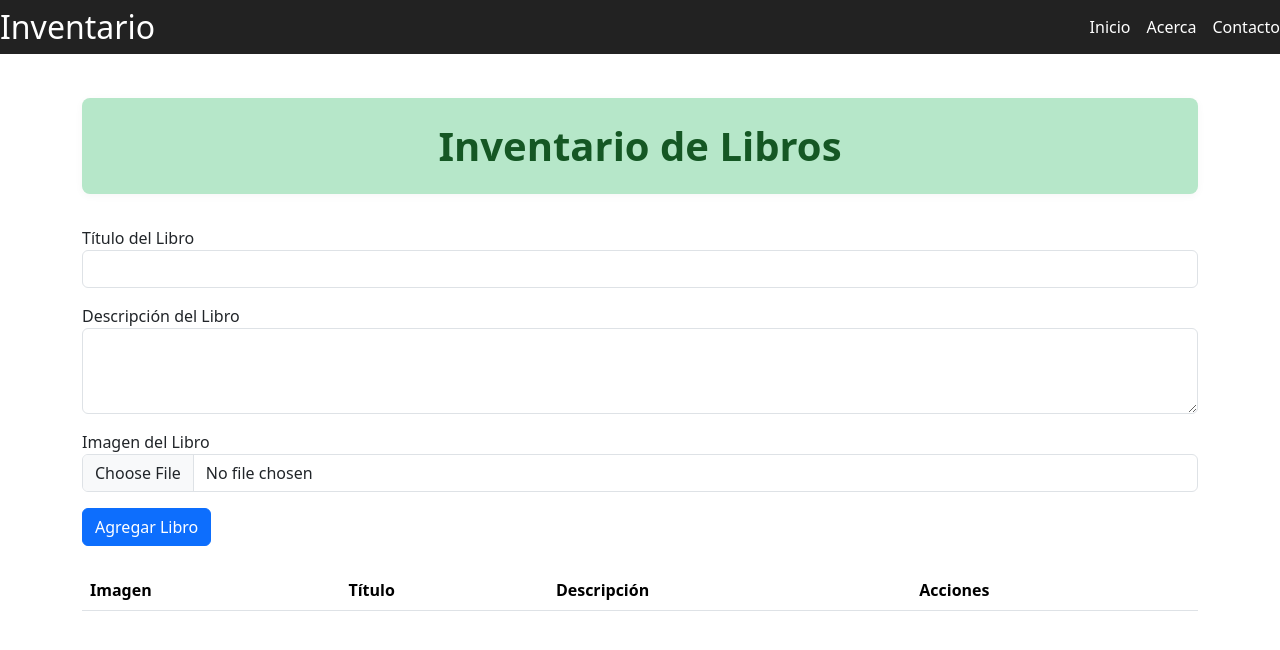
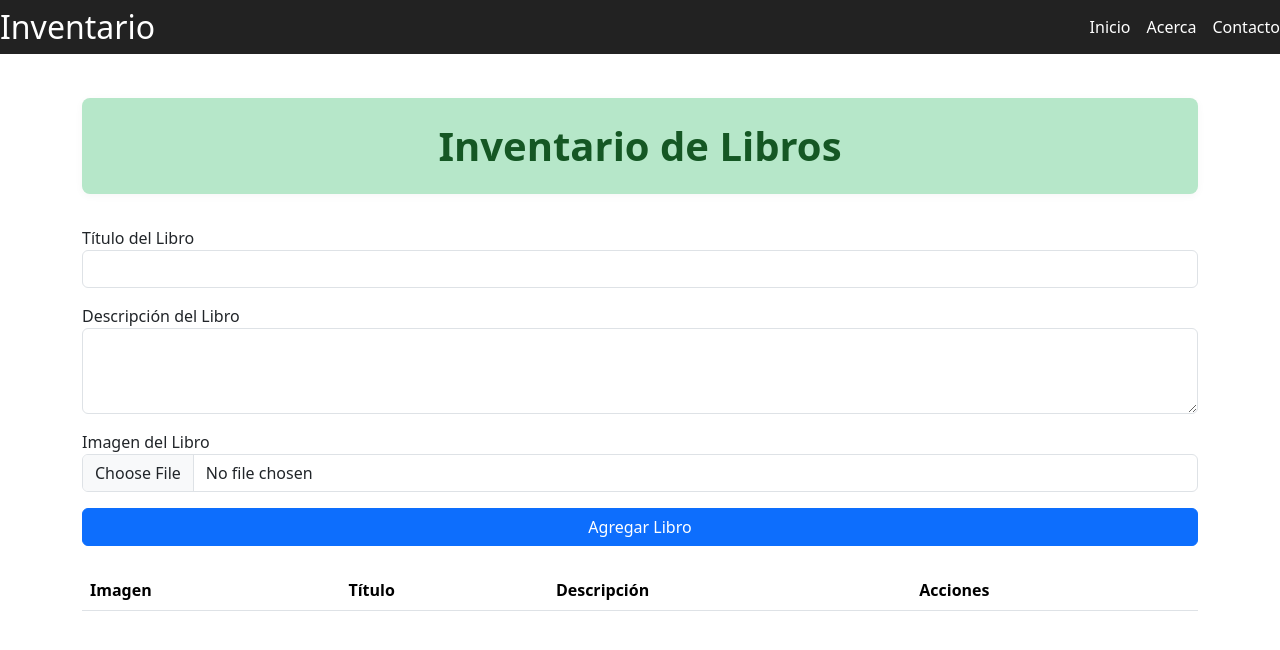
Before and after one commit to ThiagoCabralDV/Segundo-Parcial-Plataformas-de-Desarrollo, a React (Create React App) app in the folder library-inventory-p2/: page / in a window 1280 px wide. Shown: the top 650 px of the page. Built offline with nearby package versions, Linux system fonts and the light colour scheme.

Commit message:
ancho boton arreglado agregar libro

```diff
--- a/library-inventory-p2/src/assets/styles.css
+++ b/library-inventory-p2/src/assets/styles.css
@@ -36,3 +36,7 @@ h1 {
     max-width: 50px;
     height: auto;
 }
+
+.btn {
+  width: 100%;
+}
```
